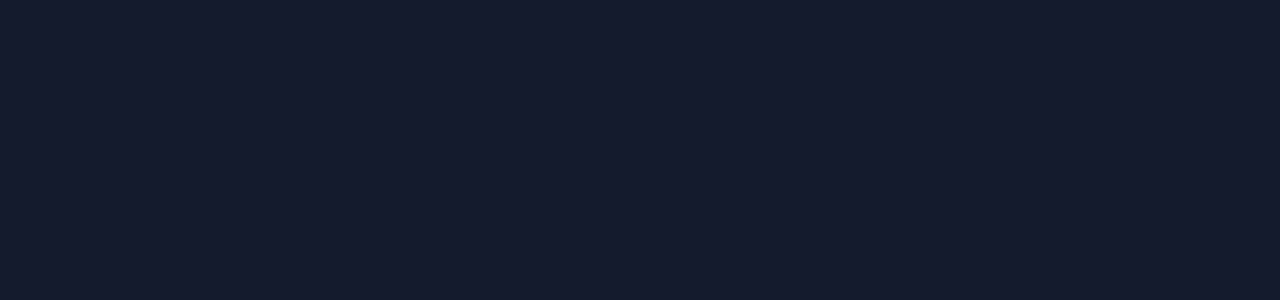
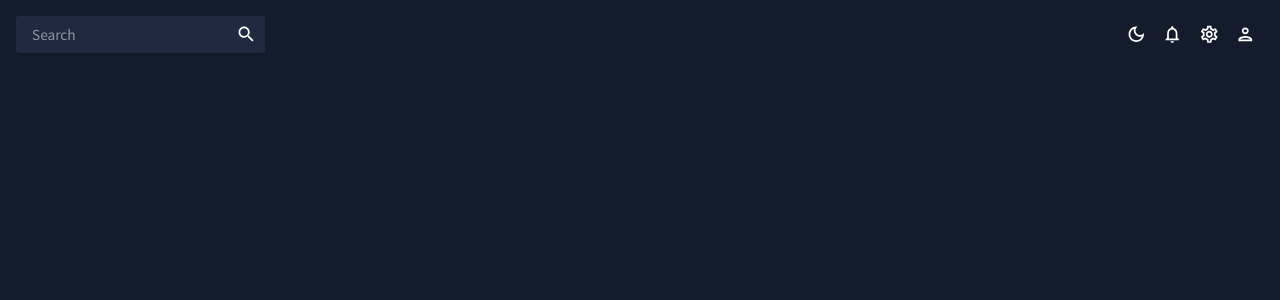
Before and after one commit to Team-Easy/Ondoset_Web, a React (Create React App) app in the folder ondoset-admin/: page / in a window 1280 px wide. Shown: the top 300 px of the page. Built offline with nearby package versions, Linux system fonts and the light colour scheme.

Commit message:
Feat: Topbar 구현

```diff
--- a/ondoset-admin/src/App.js
+++ b/ondoset-admin/src/App.js
@@ -1,5 +1,6 @@
 import { ColorModeContext, useMode } from "./theme";
 import { CssBaseline, ThemeProvider } from "@mui/material";
+import Topbar from "./scenes/global/Topbar";
 
 function App() {
   const [theme, colorMode] = useMode();
@@ -9,7 +10,9 @@
       <ThemeProvider theme={theme}>
         <CssBaseline />
         <div className="app">
-          <main className="content"></main>
+          <main className="content">
+            <Topbar />
+          </main>
         </div>
       </ThemeProvider>
     </ColorModeContext.Provider>
--- a/ondoset-admin/src/scenes/global/Topbar.jsx
+++ b/ondoset-admin/src/scenes/global/Topbar.jsx
@@ -1,5 +1,54 @@
+import { Box, Icon, IconButton, useTheme } from "@mui/material";
+import { useContext } from "react";
+import { ColorModeContext, tokens } from "../../theme";
+import InputBase from "@mui/material/InputBase";
+import LightModeOutlinedIcon from "@mui/icons-material/LightModeOutlined";
+import DarkModeOutlinedIcon from "@mui/icons-material/DarkModeOutlined";
+import NotificationsOutlinedIcon from "@mui/icons-material/NotificationsOutlined";
+import SettingsOutlinedIcon from "@mui/icons-material/SettingsOutlined";
+import PersonOutlinedIcon from "@mui/icons-material/PersonOutlined";
+import SearchIcon from "@mui/icons-material/Search";
+
 const Topbar = () => {
-    return <div>Topbar</div>
-}
+  const theme = useTheme();
+  const colors = tokens(theme.palette.mode);
+  const colorMode = useContext(ColorModeContext);
+
+  return (
+    <Box display="flex" justifyContent="space-between" p={2}>
+      {/* SEARCH BAR */}
+      <Box
+        display="flex"
+        backgroundColor={colors.primary[400]}
+        borderRadius="3px"
+      >
+        <InputBase sx={{ ml: 2, flex: 1 }} placeholder="Search" />
+        <IconButton type="button" sx={{ p: 1 }}>
+          <SearchIcon />
+        </IconButton>
+      </Box>
+
+      {/* ICONS */}
+      <Box display="flex">
+        <IconButton onClick={colorMode.toggleColorMode}>
+          {theme.palette.mode === "dark" ? (
+            <DarkModeOutlinedIcon />
+          ) : (
+            <LightModeOutlinedIcon />
+          )}
+        </IconButton>
+        <IconButton>
+          <NotificationsOutlinedIcon />
+        </IconButton>
+        <IconButton>
+          <SettingsOutlinedIcon />
+        </IconButton>
+        <IconButton>
+          <PersonOutlinedIcon />
+        </IconButton>
+      </Box>
+    </Box>
+  );
+};
 
 export default Topbar;
```
